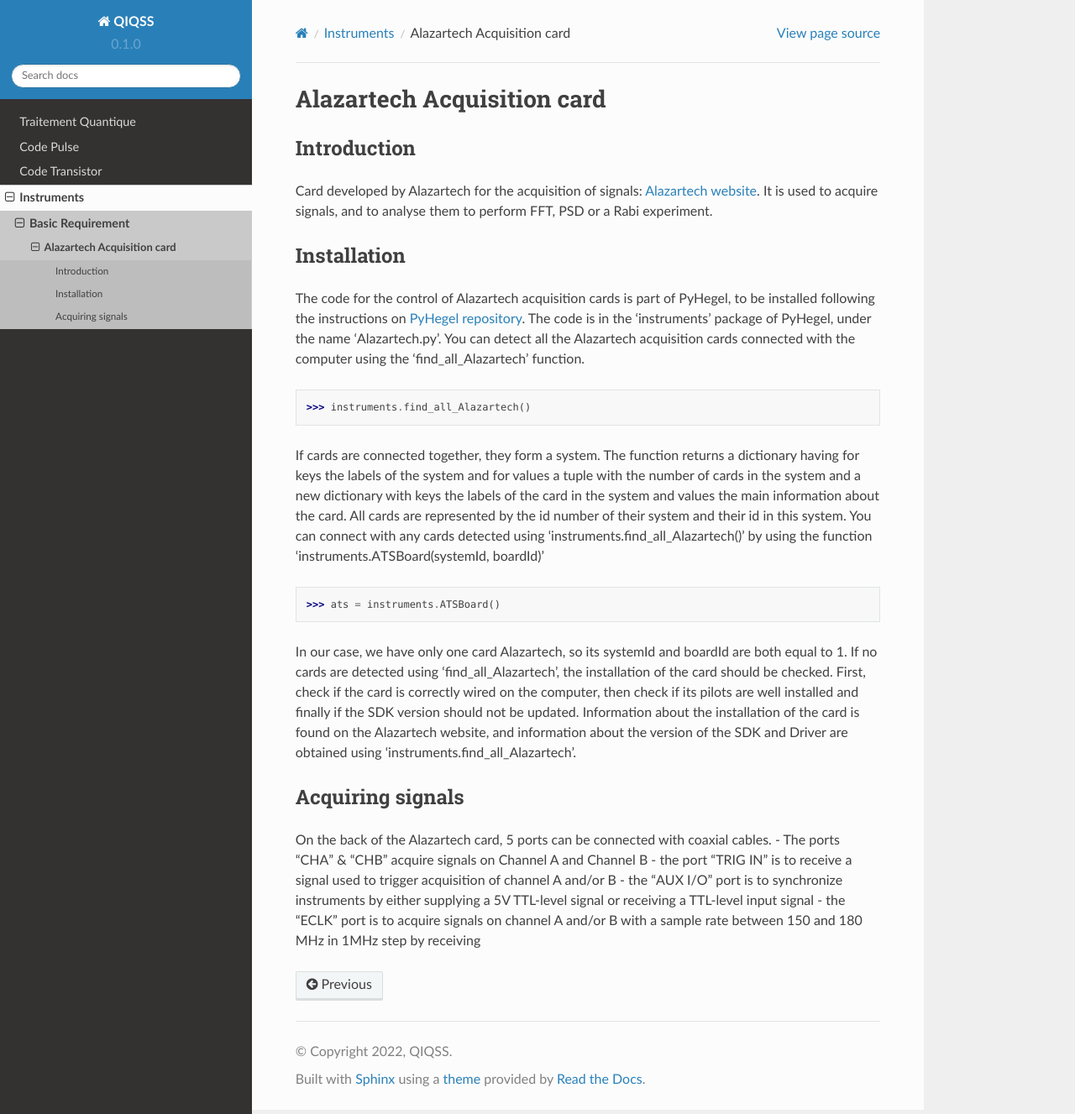
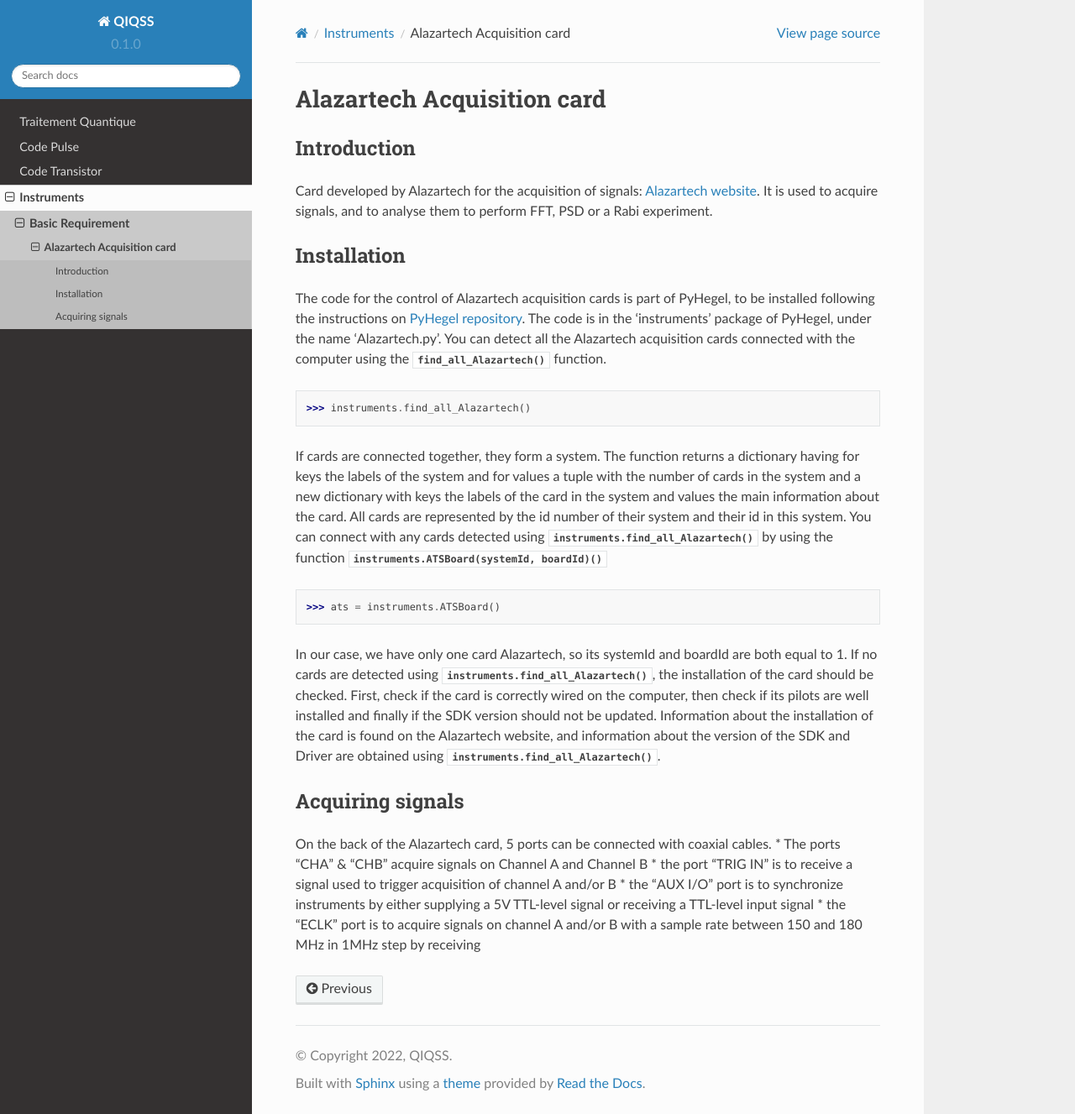
Before and after one commit to DevonDevilliers/QIQSS-Code, a Sphinx documentation site: the page built from docs/source/Alazartech.rst, in a window 1280 px wide and 1327 px high. Shown: the whole window at 84% size. Built offline with Sphinx 7.4.7 and the Read the Docs theme 2.0.0, drawn with Linux system fonts in a browser that asks for light colours.

Commit message:
Add reStructuredText features

```diff
--- a/docs/source/Alazartech.rst
+++ b/docs/source/Alazartech.rst
@@ -10,22 +10,22 @@ Installation
 ------------
 The code for the control of Alazartech acquisition cards is part of PyHegel, to be installed following the instructions on `PyHegel repository <https://github.com/lupien/pyHegel/blob/master/README.rst>`_.
 The code is in the 'instruments' package of PyHegel, under the name 'Alazartech.py'.
-You can detect all the Alazartech acquisition cards connected with the computer using the 'find_all_Alazartech' function.
+You can detect all the Alazartech acquisition cards connected with the computer using the :py:func:`find_all_Alazartech` function.
 
 >>> instruments.find_all_Alazartech()
 
 If cards are connected together, they form a system. The function returns a dictionary having for keys the labels of the system and for values a tuple with the number of cards in the system and a new dictionary with keys the labels of the card in the system and values the main information about the card.
-All cards are represented by the id number of their system and their id in this system. You can connect with any cards detected using 'instruments.find_all_Alazartech()' by using the function 'instruments.ATSBoard(systemId, boardId)'
+All cards are represented by the id number of their system and their id in this system. You can connect with any cards detected using :py:func:`instruments.find_all_Alazartech()` by using the function :py:func:`instruments.ATSBoard(systemId, boardId)`
 
 >>> ats = instruments.ATSBoard()
 
-In our case, we have only one card Alazartech, so its systemId and boardId are both equal to 1. If no cards are detected using 'find_all_Alazartech', the installation of the card should be checked.
-First, check if the card is correctly wired on the computer, then check if its pilots are well installed and finally if the SDK version should not be updated. Information about the installation of the card is found on the Alazartech website, and information about the version of the SDK and Driver are obtained using 'instruments.find_all_Alazartech'.
+In our case, we have only one card Alazartech, so its systemId and boardId are both equal to 1. If no cards are detected using :py:func:`instruments.find_all_Alazartech`, the installation of the card should be checked.
+First, check if the card is correctly wired on the computer, then check if its pilots are well installed and finally if the SDK version should not be updated. Information about the installation of the card is found on the Alazartech website, and information about the version of the SDK and Driver are obtained using :py:func:`instruments.find_all_Alazartech`.
 
 Acquiring signals
 -----------------
 On the back of the Alazartech card, 5 ports can be connected with coaxial cables.
-- The ports "CHA" & "CHB" acquire signals on Channel A and Channel B
-- the port "TRIG IN" is to receive a signal used to trigger acquisition of channel A and/or B
-- the "AUX I/O" port is to synchronize instruments by either supplying a 5V TTL-level signal or receiving a TTL-level input signal
-- the "ECLK" port is to acquire signals on channel A and/or B with a sample rate between 150 and 180 MHz in 1MHz step by receiving
+* The ports "CHA" & "CHB" acquire signals on Channel A and Channel B
+* the port "TRIG IN" is to receive a signal used to trigger acquisition of channel A and/or B
+* the "AUX I/O" port is to synchronize instruments by either supplying a 5V TTL-level signal or receiving a TTL-level input signal
+* the "ECLK" port is to acquire signals on channel A and/or B with a sample rate between 150 and 180 MHz in 1MHz step by receiving
```
